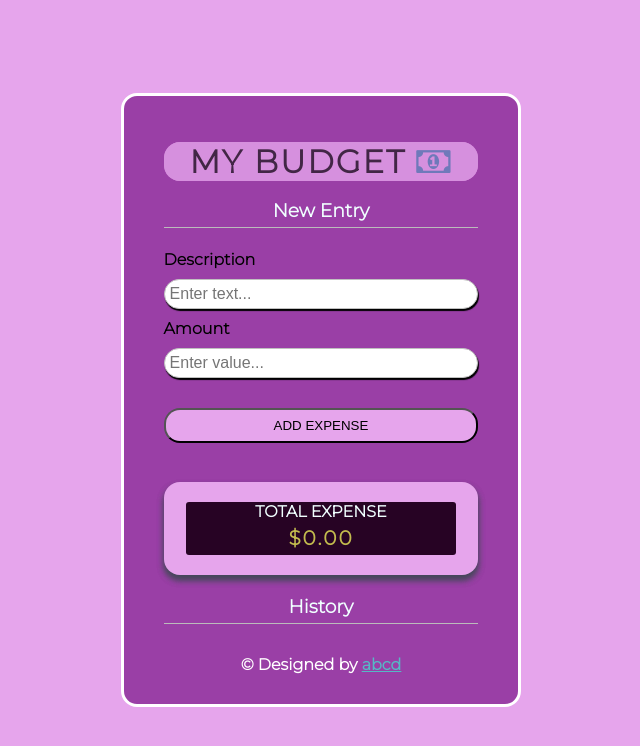
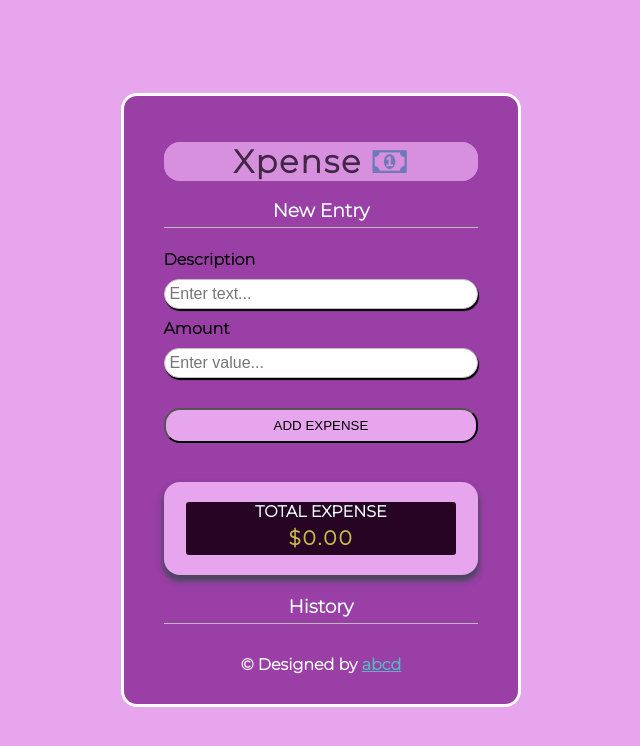
Before and after one commit to AnujaDeshmukh1/budget-app, a plain HTML site: page index.html in a window 1280 px wide. Shown: the whole page, without its empty margins (319-959 px from the left). Drawn offline with Linux system fonts and the light colour scheme.

Commit message:
App name changed

```diff
--- a/index.html
+++ b/index.html
@@ -15,7 +15,7 @@
       <p id="error_msg"></p>
       <div class="title">
         <h1 class="title">
-          My Budget <a href="#"><i class="fa fa-money"></i></a>
+         Xpense <a href="#"><i class="fa fa-money"></i></a>
         </h1>
       </div>
 
--- a/styles.css
+++ b/styles.css
@@ -35,7 +35,7 @@ h1 {
   letter-spacing: 2px;
   margin: 0;
   margin: 10px 0 10px;
-  text-transform: uppercase;
+  /* text-transform: uppercase; */
 }
 
 h3 {
```
